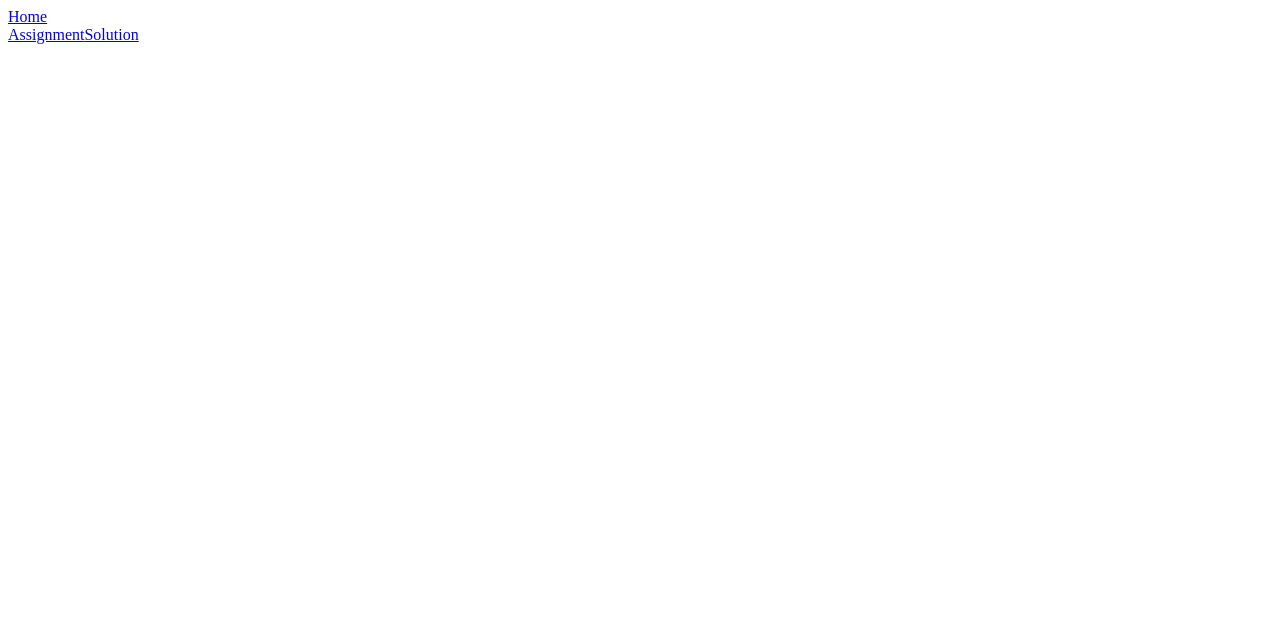
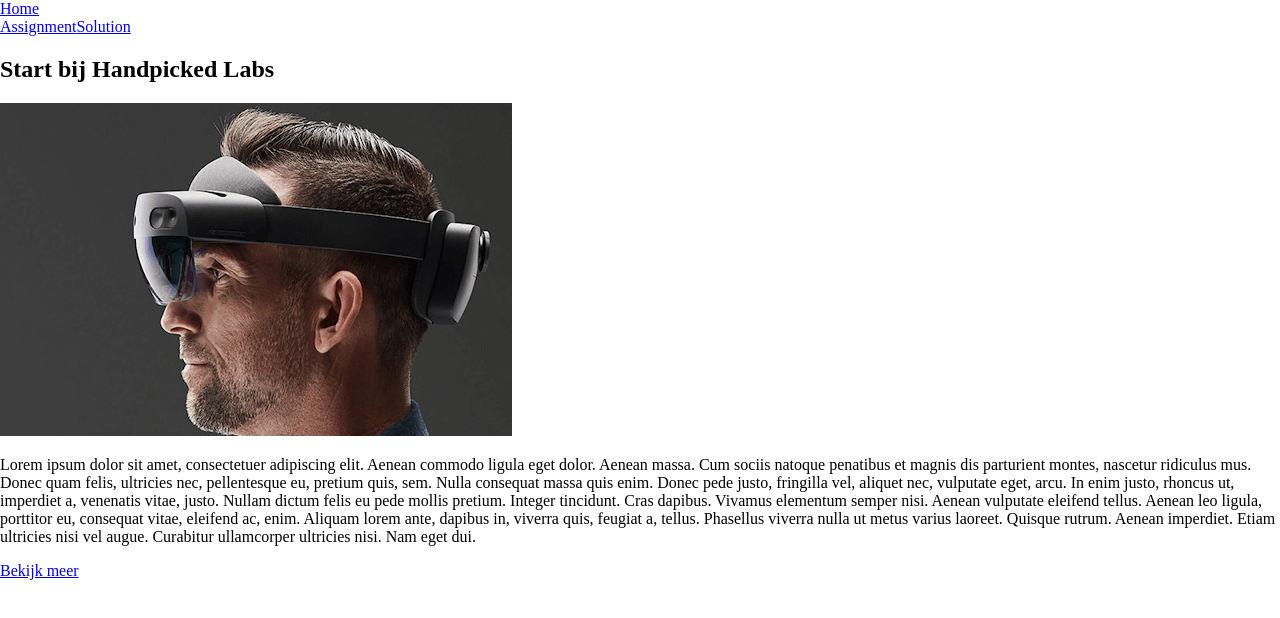
Before and after one commit to jesperingels/afstuderen-exploratie, a Next.js app: page / in a window 1280 px wide. Shown: the top 618 px of the page. Built offline with nearby package versions, Linux system fonts and the light colour scheme.

Commit message:
add content to main

```diff
--- a/components/Main/Main.js
+++ b/components/Main/Main.js
@@ -1,8 +1,14 @@
-
+import TimelineItem from '../TimelineItem/TimelineItem'
 
 const Main = () => (
     <main>
-
+      <TimelineItem
+      itemTitle='Start bij Handpicked Labs'
+      itemText='Lorem ipsum dolor sit amet, consectetuer adipiscing elit. Aenean commodo ligula eget dolor. Aenean massa. Cum sociis natoque penatibus et magnis dis parturient montes, nascetur ridiculus mus. Donec quam felis, ultricies nec, pellentesque eu, pretium quis, sem. Nulla consequat massa quis enim. Donec pede justo, fringilla vel, aliquet nec, vulputate eget, arcu. In enim justo, rhoncus ut, imperdiet a, venenatis vitae, justo. Nullam dictum felis eu pede mollis pretium. Integer tincidunt. Cras dapibus. Vivamus elementum semper nisi. Aenean vulputate eleifend tellus. Aenean leo ligula, porttitor eu, consequat vitae, eleifend ac, enim. Aliquam lorem ante, dapibus in, viverra quis, feugiat a, tellus. Phasellus viverra nulla ut metus varius laoreet. Quisque rutrum. Aenean imperdiet. Etiam ultricies nisi vel augue. Curabitur ullamcorper ultricies nisi. Nam eget dui.'
+      linkHref='test'
+      linkText='Bekijk meer'
+      imgSrc='/img/2-hololens-slashdot.png'
+      />
     </main>
   );
 
--- a/components/TimelineItem/TimelineItem.js
+++ b/components/TimelineItem/TimelineItem.js
@@ -1,12 +1,18 @@
+import Link from 'next/link';
+
 const TimelineItem = props => (
     <section>
 
         <div className='item-title'>
             <h2>{props.itemTitle}</h2>
+            <img src={props.imgSrc}/>
         </div>
         <div className='item-text'>
             <p>{props.itemText}</p>
-            <a>{props.itemLink}</a>
+            <Link href={props.linkHref}>
+                <a>{props.linkText}</a>
+            </Link>
+
         </div>
 
     </section>
--- /dev/null
+++ b/next.config.js
@@ -0,0 +1,5 @@
+// next.config.js
+const withCSS = require('@zeit/next-css')
+module.exports = withCSS({
+  /* config options here */
+})
--- a/package.json
+++ b/package.json
@@ -20,6 +20,7 @@
   },
   "homepage": "https://github.com/jesperingels/afstuderen-exploratie#readme",
   "dependencies": {
+    "@zeit/next-css": "^1.0.1",
     "next": "^9.1.6",
     "react": "^16.12.0",
     "react-dom": "^16.12.0"
--- a/pages/index.js
+++ b/pages/index.js
@@ -1,8 +1,11 @@
 import Header from '../components/Header/Header'
+import Main from '../components/Main/Main'
+import '../public/css/global.css'
 
 const Index = () => (
     <div>
       <Header/>
+      <Main/>
     </div>
   );
 
--- /dev/null
+++ b/public/css/global.css
@@ -0,0 +1,4 @@
+body {
+    box-sizing: border-box;
+    margin: 0;
+}
```
Also changed, not shown: public/img/2-hololens-slashdot.png (added), 1 other file (tests, documents, lock files or other folders).
